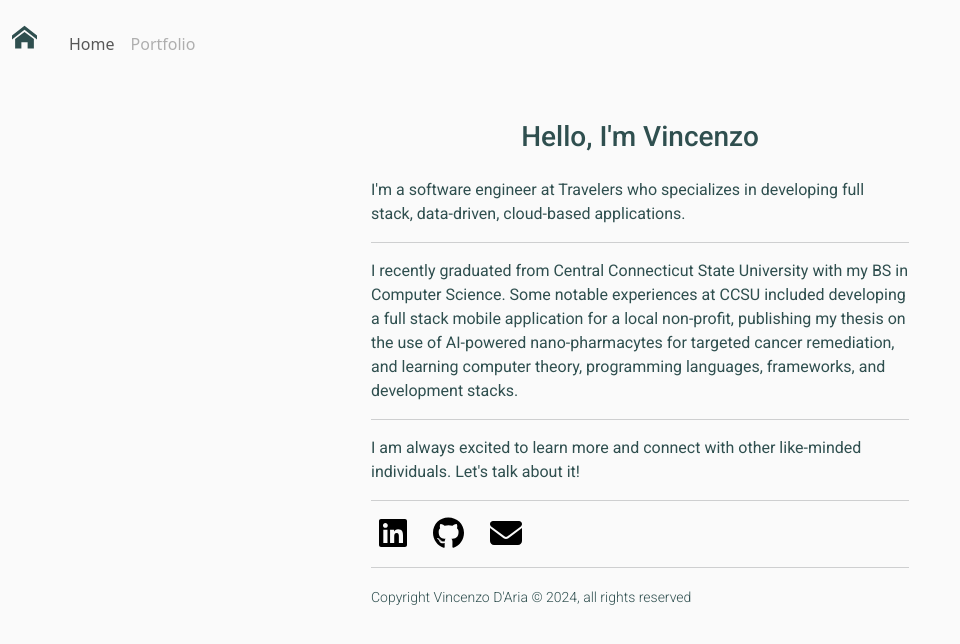
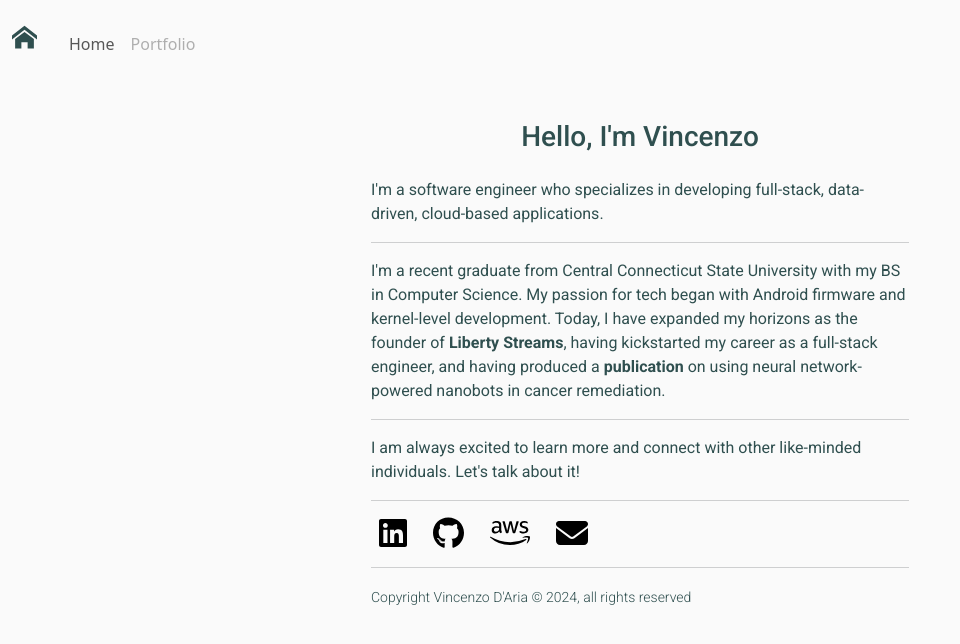
Before and after one commit to vinny2001/personal-website, a React (Create React App) app: page /#/ in a window 1280 px wide. Shown: the top 644 px of the page, without its empty margins (0-960 px from the left). Built offline with nearby package versions, Linux system fonts and the light colour scheme.

Commit message:
Small UI/ Content Updates

```diff
--- a/public/index.html
+++ b/public/index.html
@@ -28,8 +28,6 @@
     <link rel="preconnect" href="https://fonts.gstatic.com" crossorigin>
     <link href="https://fonts.googleapis.com/css2?family=Roboto:ital,wght@0,100;0,300;0,400;0,500;0,700;0,900;1,100;1,300;1,400;1,500;1,700;1,900&display=swap" rel="stylesheet">
 
-    <link rel="stylesheet" href="https://cdnjs.cloudflare.com/ajax/libs/font-awesome/6.0.0-beta3/css/all.min.css" integrity="sha512-Fo3rlrZj/k7ujTTX1ee3W4bl5A0p2JY5U51s0gMihRJ60G5Rh5/tfT2ZQipL8ZbCjMytHz6f1UdaJZG+q43CDA==" crossorigin="anonymous" referrerpolicy="no-referrer" />
-
     <title>Vincenzo D'Aria</title>
   </head>
   <body>
@@ -45,7 +43,6 @@
       To begin the development, run `npm start` or `yarn start`.
       To create a production bundle, use `npm run build` or `yarn build`.
     -->
-    <script src="https://cdnjs.cloudflare.com/ajax/libs/font-awesome/6.0.0-beta3/js/all.min.js" integrity="sha512-8cgY+9H8ka6cdI3zpU+jZnA0RMflFYZDK+q6XpU1HtfEclqOKneDRAH3HHEK0d0STxZ7dMS+x/BsRMEU7Jp9Zg==" crossorigin="anonymous" referrerpolicy="no-referrer"></script>
   </body>
 
 </html>
--- a/src/App.js
+++ b/src/App.js
@@ -1,7 +1,8 @@
 import './App.css';
 import Body from './components/body/body';
 import Navbar from './components/navbar/navbar';
-import Footer from './components/footer/footer';
+
+import LibertyStreams from './components/liberty streams/libertyStreams';
 import { Routes, Route, HashRouter } from 'react-router-dom';
 
 
@@ -14,6 +15,7 @@ function App() {
         <HashRouter basename="/">
           <Routes>
               <Route path="/" element={<Body />}/>
+              <Route path="/liberty-streams" element={<LibertyStreams/>}/>
           </Routes>
         </HashRouter>
 
--- a/src/components/body/body.css
+++ b/src/components/body/body.css
@@ -15,6 +15,13 @@
 p, small, #greetingHeading {
     font-family: 'Roboto', sans-serif;
     color: darkslategray;
+}
+
+span a{
+    font-family: 'Roboto', sans-serif;
+    color: darkslategray;
+    font-weight: bolder;
+    text-decoration: none;
 }
 
 small{
--- a/src/components/body/body.js
+++ b/src/components/body/body.js
@@ -2,7 +2,7 @@
 import React, { useState, useEffect } from "react";
 import "./body.css";
 import { FontAwesomeIcon } from '@fortawesome/react-fontawesome';
-import { faLinkedin, faGithub } from '@fortawesome/free-brands-svg-icons';
+import { faLinkedin, faGithub, faAws } from '@fortawesome/free-brands-svg-icons';
 import { faEnvelope } from '@fortawesome/free-solid-svg-icons';
 
 function Body() {
@@ -13,7 +13,6 @@ function Body() {
         paragraph3: false,
         icons: false,
         copyright: false
-
     });
 
     useEffect(() => {
@@ -57,13 +56,14 @@ function Body() {
                     <div className="row text-start mb-5 px-2">
                         <div className="col-lg-6 col-sm-10 mx-auto">
                             <p className={`opacity-transition ${isVisible.paragraph1 ? 'delay-transition' : ''}`}>
-                                I'm a software engineer at Travelers who specializes in developing full stack, data-driven, cloud-based applications.
+                                I'm a software engineer who specializes in developing full-stack, data-driven, cloud-based applications.
                             </p>
                             <hr className={`opacity-transition ${isVisible.paragraph1 ? 'delay-transition-hr' : ''}`}/>
                             <p className={`opacity-transition ${isVisible.paragraph2 ? 'delay-transition' : ''}`}>
-                                I recently graduated from Central Connecticut State University with my BS in Computer Science. Some notable experiences at CCSU included
-                                developing a full stack mobile application for a local non-profit, publishing my thesis on the use of AI-powered nano-pharmacytes for targeted cancer remediation,
-                                and learning computer theory, programming languages, frameworks, and development stacks.
+                                I'm a recent graduate from Central Connecticut State University with my BS in Computer Science. My passion for tech
+                                began with Android firmware and kernel-level development. Today, I have expanded my horizons as the founder of
+                                <span><a href="/#/liberty-streams"> Liberty Streams</a></span>, having kickstarted my career as a full-stack engineer, and having produced a
+                                <span><a> publication</a></span> on using neural network-powered nanobots in cancer remediation.
                             </p>
                             <hr className={`opacity-transition ${isVisible.paragraph2 ? 'delay-transition-hr' : ''}`}/>
                             <p className={`opacity-transition ${isVisible.paragraph3 ? 'delay-transition' : ''}`}>
@@ -74,8 +74,11 @@ function Body() {
                                 <a href="https://www.linkedin.com/in/vincenzodaria" target="_blank" rel="noopener noreferrer">
                                     <FontAwesomeIcon icon={faLinkedin} size="2x" color="black" />
                                 </a>
-                                <a href="https://github.com/vinny2001" target="_blank" rel="noopener noreferrer" className="mx-3">
+                                <a href="https://github.com/vinny2001" target="_blank" rel="noopener noreferrer" className="ms-3">
                                     <FontAwesomeIcon icon={faGithub} color="black" size="2x" />
+                                </a>
+                                <a href="https://www.credly.com/badges/f5faaf3e-85e1-4be6-aa73-8483443e95d8/linked_in_profile" target="_blank" rel="noopener noreferrer" className="mx-3">
+                                    <FontAwesomeIcon icon={faAws} color="black" size="2x" />
                                 </a>
                                 <a href="mailto:vincenzo.daria01@gmail.com" target="_blank" rel="noopener noreferrer">
                                     <FontAwesomeIcon icon={faEnvelope} color="black" size="2x" />
--- a/src/components/footer/footer.css
+++ /dev/null
@@ -1,7 +0,0 @@
-footer{
-    background-color: lightgray;
-    bottom: 0;
-    width: 100%;
-    height: auto;
-    position: relative;
-}
--- a/src/components/footer/footer.js
+++ /dev/null
@@ -1,11 +0,0 @@
-import React from "react";
-import "./footer.css";
-
-const Footer = () => (
-
-    <footer class="text-center justify-content-center text-white py-3">
-        <small class="">Copyright Vincenzo D'Aria &copy; 2023, all rights reserved</small>
-    </footer>
-);
-
-export default Footer
--- /dev/null
+++ b/src/components/liberty streams/libertyStreams.js
@@ -0,0 +1,12 @@
+import React from "react";
+import styles from "./libertyStreams.module.css"
+
+const LibertyStreams = () => (
+    <div className={styles.p}>
+        <div className="d-flex justify-content-center align-items-center vh-100">
+            <p className="text-large">More on this soon!</p>
+        </div>
+    </div>
+);
+
+export default LibertyStreams;
--- /dev/null
+++ b/src/components/liberty streams/libertyStreams.module.css
@@ -0,0 +1,5 @@
+.p {
+    font-family: 'Roboto', sans-serif;
+    color: darkslategray;
+    font-size: 1.5rem;
+}
--- a/src/components/navbar/navbar.js
+++ b/src/components/navbar/navbar.js
@@ -3,23 +3,23 @@ import {ImHome} from "react-icons/im"
 
 const Navbar = () =>(
 
-    <nav class="navbar navbar-expand-md">
-        <div class="container-fluid">
-            <a class="navbar-brand" href="/">
+    <nav className="navbar navbar-expand-md">
+        <div className="container-fluid">
+            <a className="navbar-brand" href="/">
                 <ImHome size={25} color="darkslategray"></ImHome>
             </a>
-            <button class="navbar-toggler" type="button" data-bs-toggle="collapse" data-bs-target="#navbarNav" aria-controls="navbarNav" aria-expanded="false" aria-label="Toggle navigation">
-                <span class="navbar-toggler-icon"></span>
+            <button className="navbar-toggler" type="button" data-bs-toggle="collapse" data-bs-target="#navbarNav" aria-controls="navbarNav" aria-expanded="false" aria-label="Toggle navigation">
+                <span className="navbar-toggler-icon"></span>
             </button>
-            <div class="collapse navbar-collapse" id="navbarNav">
-                <ul class="navbar-nav align-items-start px-2 pt-3">
+            <div className="collapse navbar-collapse" id="navbarNav">
+                <ul className="navbar-nav align-items-start px-2 pt-3">
 
-                    <li class="nav-item">
-                        <a class="nav-link" href="/">Home</a>
+                    <li className="nav-item">
+                        <a className="nav-link" href="/">Home</a>
                     </li>
 
-                    <li class="nav-item">
-                        <a class="nav-link disabled" href="/#/portfolio">Portfolio</a>
+                    <li className="nav-item">
+                        <a className="nav-link disabled" href="/#/portfolio">Portfolio</a>
                     </li>
 
                 </ul>
```
